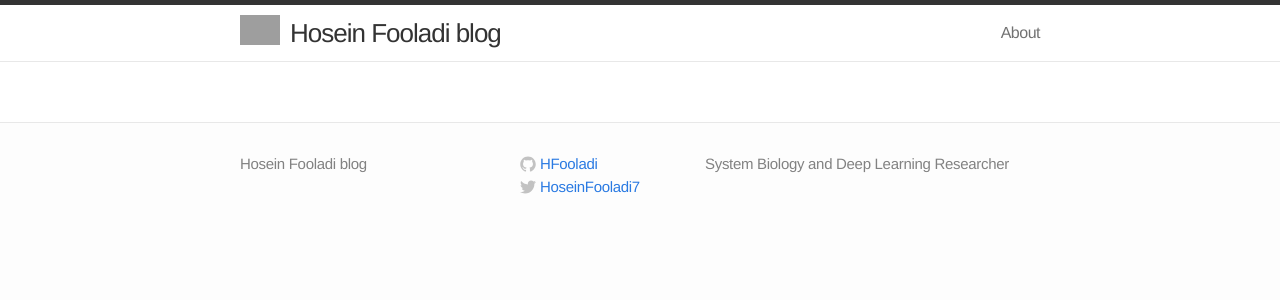
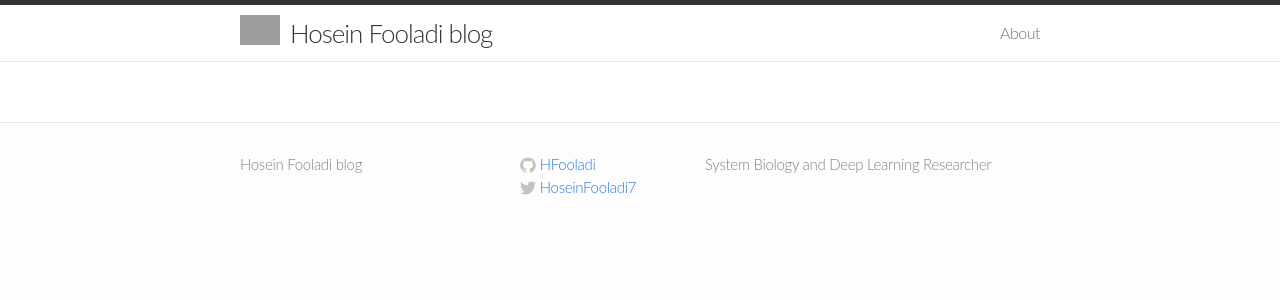
Before and after one commit to HFooladi/HFooladi.github.io, a Jekyll site: the page built from index.html, in a window 1280 px wide. Shown: the top 300 px of the page. Built offline with Jekyll 4.4.1, drawn with Linux system fonts in a browser that asks for light colours; grey boxes are pictures that could not be loaded.

Commit message:
Update main.css

```diff
--- a/css/main.css
+++ b/css/main.css
@@ -9,7 +9,7 @@
 html, body { height: 100%; }
 
 body {
-  font-family:'CMS', 'Droid Sans', Helvetica, Arial, sans-serif;
+  font-family:Lato, sans-serif;
   font-size: 16px;
   line-height: 1.5;
   font-weight: 300;
```
